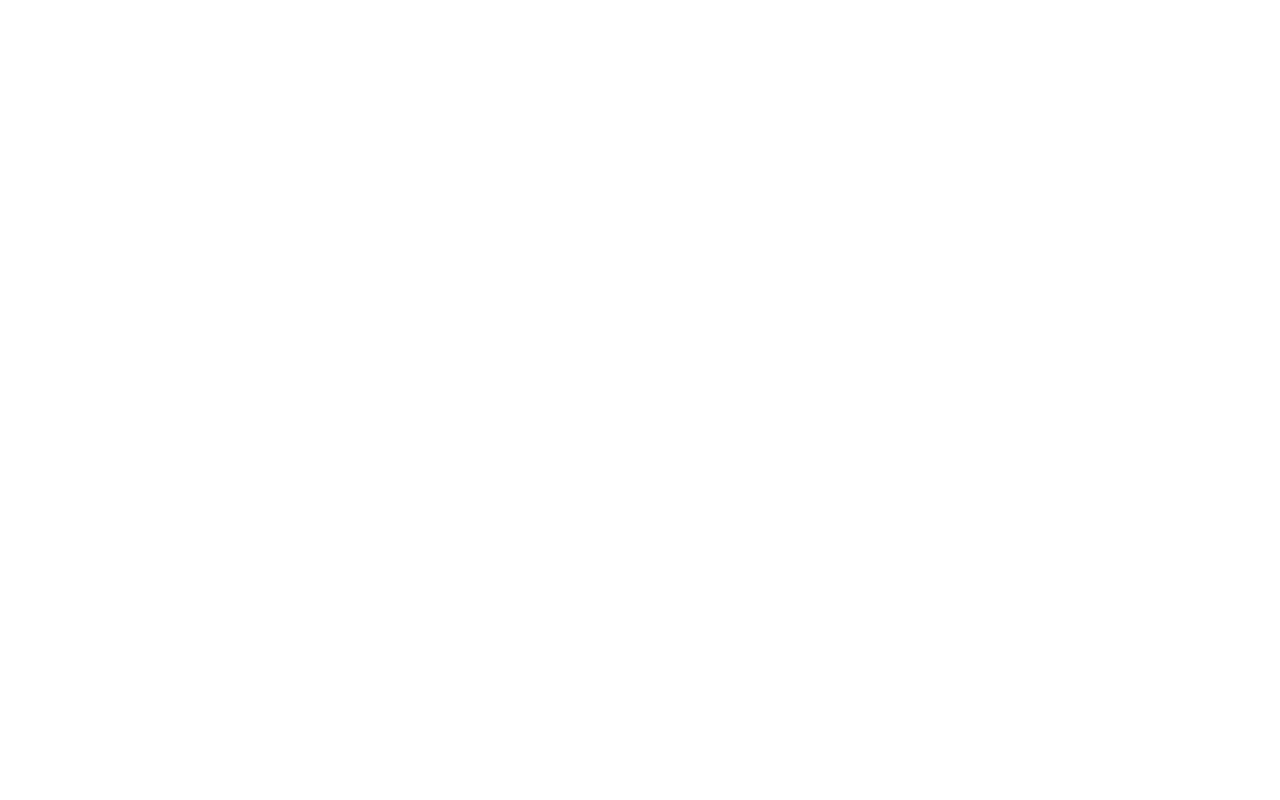
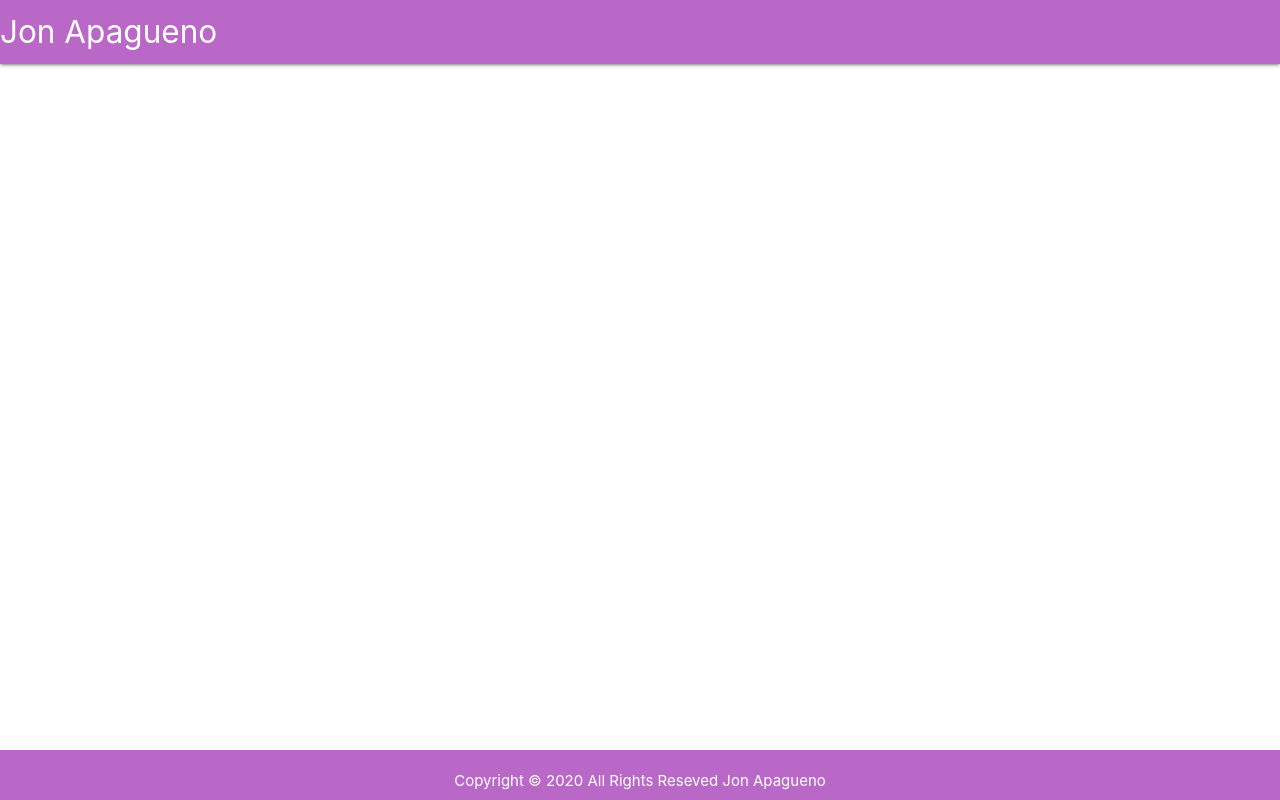
Before and after one commit to 10086jonathan/personal-website, a plain HTML site: page index.html in a window 1280 px wide. Drawn offline with nearby package versions, Linux system fonts and the light colour scheme.

Commit message:
adds frame for contect

```diff
--- a/css/style.css
+++ b/css/style.css
@@ -0,0 +1,28 @@
+* {
+    box-sizing: border-box;
+    margin: 0;
+}
+
+body {
+    min-height: 100vh;
+    display: flex;
+    flex-direction: column;
+}
+
+.outline{
+    border: 3px dotted red;
+}
+
+header {
+    border: 200px;
+}
+
+main {
+    flex-grow: 1;
+}
+
+footer {
+    display: flex;
+    justify-content: center;
+    height: 50px;
+}
--- a/index.html
+++ b/index.html
@@ -3,12 +3,34 @@
 <head>
     <meta charset="UTF-8">
     <meta name="viewport" content="width=device-width, initial-scale=1.0">
+
     <title>Jon's Personal Website</title>
+
+    <!-- Compiled and minified CSS -->
+    <link rel="stylesheet" href="https://cdnjs.cloudflare.com/ajax/libs/materialize/1.0.0/css/materialize.min.css">
+    <link rel="stylesheet" href="./css/style.css">
+
+    <!-- Compiled and minified JavaScript -->
+    <script src="https://cdnjs.cloudflare.com/ajax/libs/materialize/1.0.0/js/materialize.min.js"></script>
+    <script defer src='./js/script.js'></script>
+
 </head>
 <body>
-    <nav></nav>
-    <header></header>
-    <main></main>
-    <footer></footer>
+    <nav>
+        <div class="nav-wrapper purple lighten-2">
+            <a href="#" class="brand-logo">Jon Apagueno</a>
+          </div>
+
+        <h1>hello world</h1>
+    </nav>
+    <header>
+
+    </header>
+    <main>
+
+    </main>
+    <footer class='page-footer purple lighten-2'>
+        <p class='center-text'>Copyright &copy; 2020 All Rights Reseved Jon Apagueno</p>
+    </footer>
 </body>
 </html>
```
Also changed, not shown: 1 other file.
